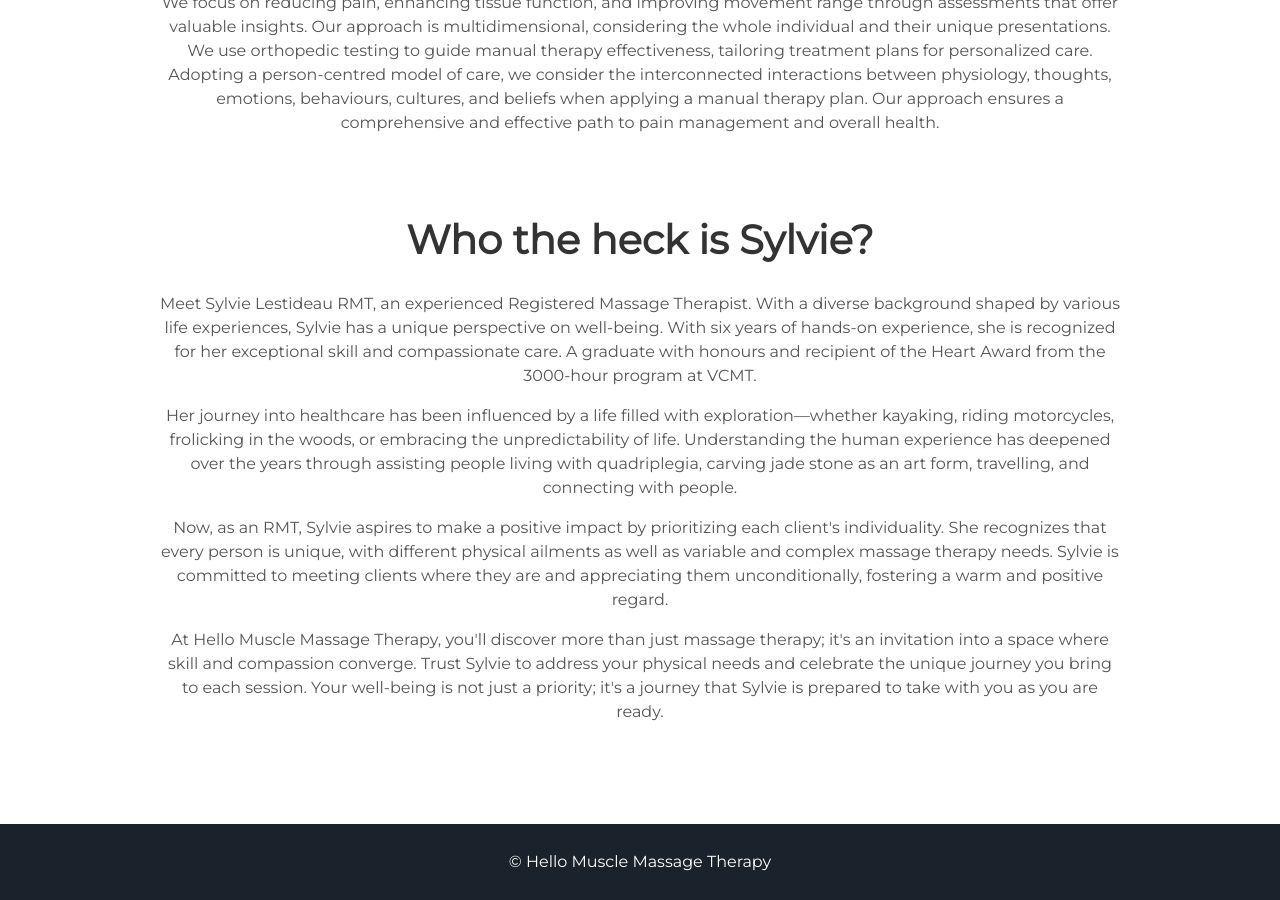
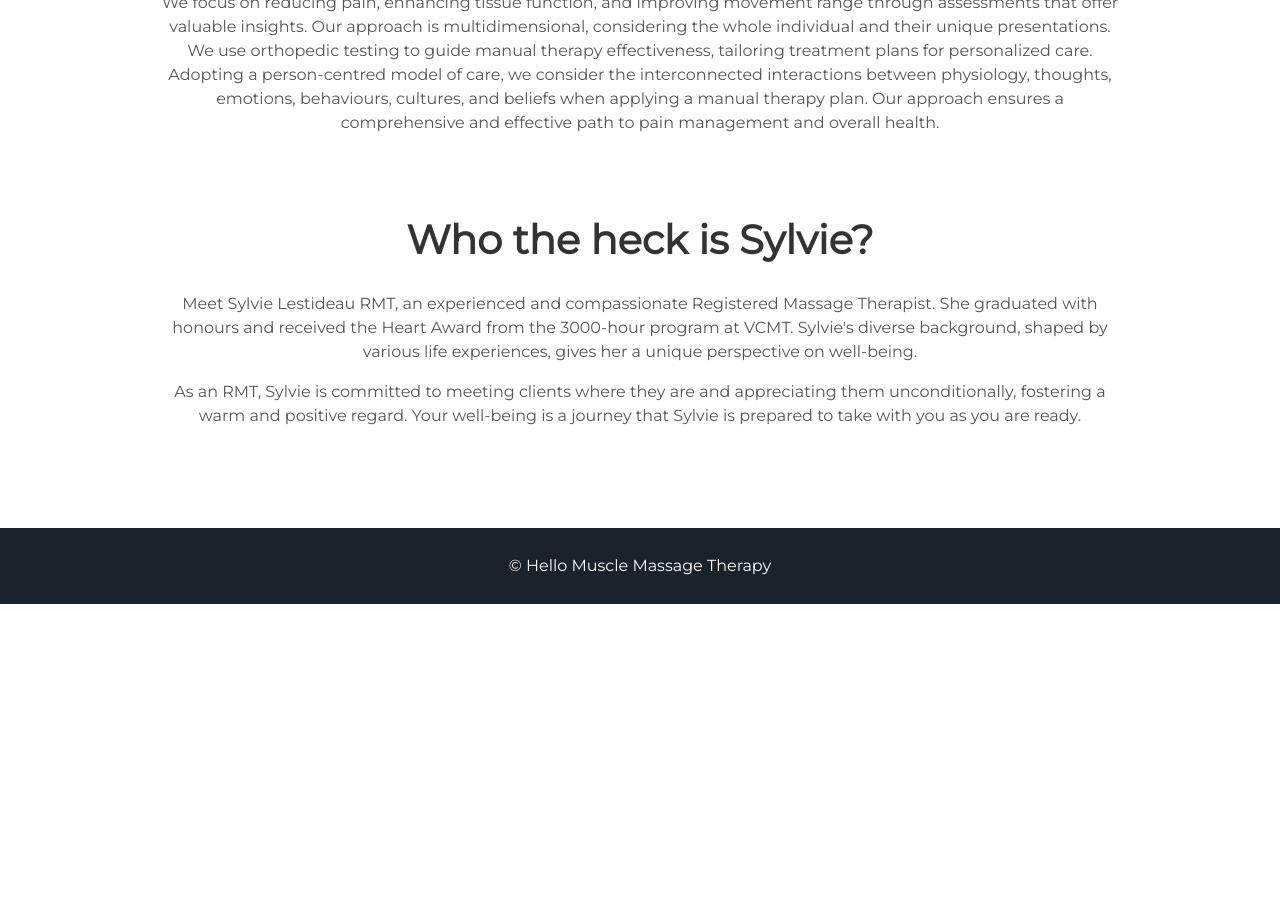
Before and after one commit to HelloMuscle/hellomuscle.github.io, a Jekyll site: the page built from index.html, in a window 1280 px wide and 900 px high, scrolled down 4037 px. Built offline with Jekyll 4.4.1, drawn with Linux system fonts in a browser that asks for light colours; after the commit the page ends 4641 px from its top, so only the background shows below that.

Commit message:
Update bio.html
The multi-paragraph bio was edited to be shorter.

```diff
--- a/_includes/bio.html
+++ b/_includes/bio.html
@@ -1,7 +1,5 @@
 <div class="user-details">
   <h1>Who the heck is Sylvie?</h1>
-  <p>Meet Sylvie Lestideau RMT, an experienced Registered Massage Therapist. With a diverse background shaped by various life experiences, Sylvie has a unique perspective on well-being. With six years of hands-on experience, she is recognized for her exceptional skill  and compassionate care. A graduate with honours and recipient of the Heart Award from the 3000-hour program at VCMT.</p>
-  <p>Her journey into healthcare has been influenced by a life filled with exploration—whether kayaking, riding motorcycles, frolicking in the woods, or embracing the unpredictability of life. Understanding the human experience has deepened over the years through assisting people living with quadriplegia, carving jade stone as an art form, travelling, and connecting with people.</p>
-  <p>Now, as an RMT, Sylvie aspires to make a positive impact by prioritizing each client's individuality. She recognizes that every person is unique, with different physical ailments as well as variable and complex massage therapy needs. Sylvie is committed to meeting clients where they are and appreciating them unconditionally, fostering a warm and positive regard.</p>
-  <p>At Hello Muscle Massage Therapy, you'll discover more than just massage therapy; it's an invitation into a space where skill and compassion converge. Trust Sylvie to address your physical needs and celebrate the unique journey you bring to each session. Your well-being is not just a priority; it's a journey that Sylvie is prepared to take with you as you are ready.</p>
+  <p>Meet Sylvie Lestideau RMT, an experienced and compassionate Registered Massage Therapist. She graduated with honours and received the Heart Award from the 3000-hour program at VCMT. Sylvie's diverse background, shaped by various life experiences, gives her a unique perspective on well-being.
+  <p>As an RMT, Sylvie is committed to meeting clients where they are and appreciating them unconditionally, fostering a warm and positive regard. Your well-being is a journey that Sylvie is prepared to take with you as you are ready.
 </div>
```
